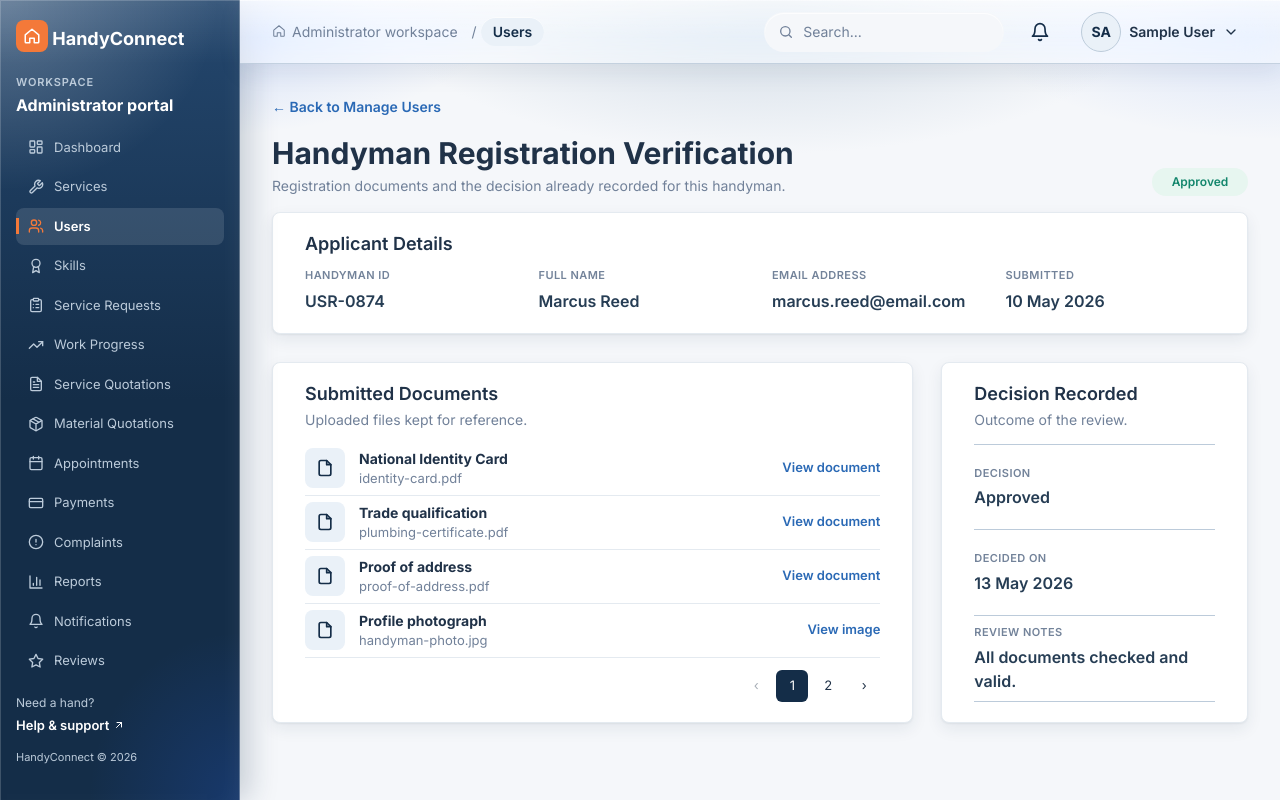
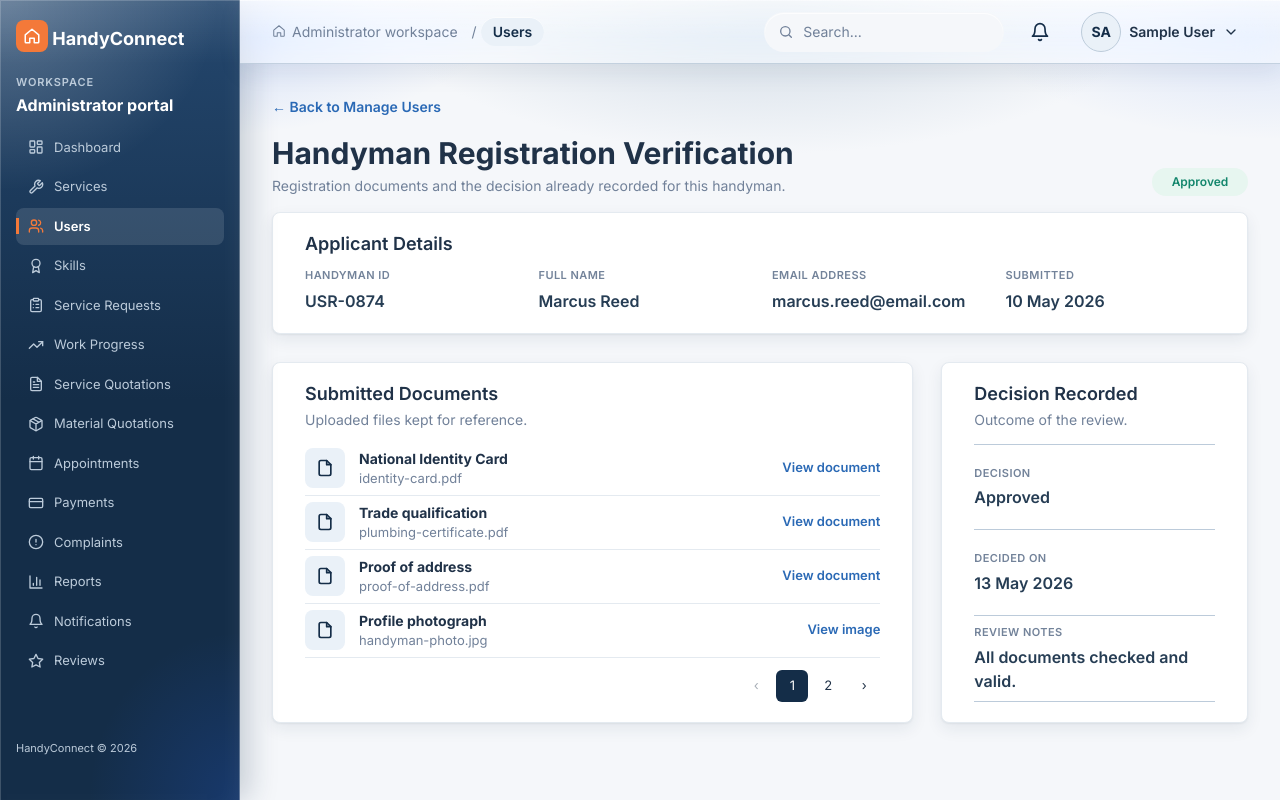
Before and after one commit to beebeemohamudally1-debug/Connecticut-Intern-Project, a Django app: page /admin-portal/users/handyman/documents/ in a window 1280 px wide. Run offline with Django 5.2, Linux system fonts and the light colour scheme; the visitor is signed in with stand-in values (Sample User, id 1); data that the repository does not hold is empty.

Commit message:
Remove help link from admin sidebar

```diff
--- a/templates/base_admin.html
+++ b/templates/base_admin.html
@@ -89,11 +89,6 @@
     </nav>
 
     <div class="sb-foot">
-      <div class="sb-help">Need a hand?</div>
-      <a href="#" data-nav="help">
-        Help &amp; support
-        <svg width="12" height="12" viewBox="0 0 24 24" fill="none" stroke="currentColor" stroke-width="2" stroke-linecap="round" stroke-linejoin="round" aria-hidden="true"><path d="M7 17 17 7M8 7h9v9"/></svg>
-      </a>
       <div class="sb-copy">HandyConnect &copy; {% now "Y" %}</div>
     </div>
   </aside>
```
